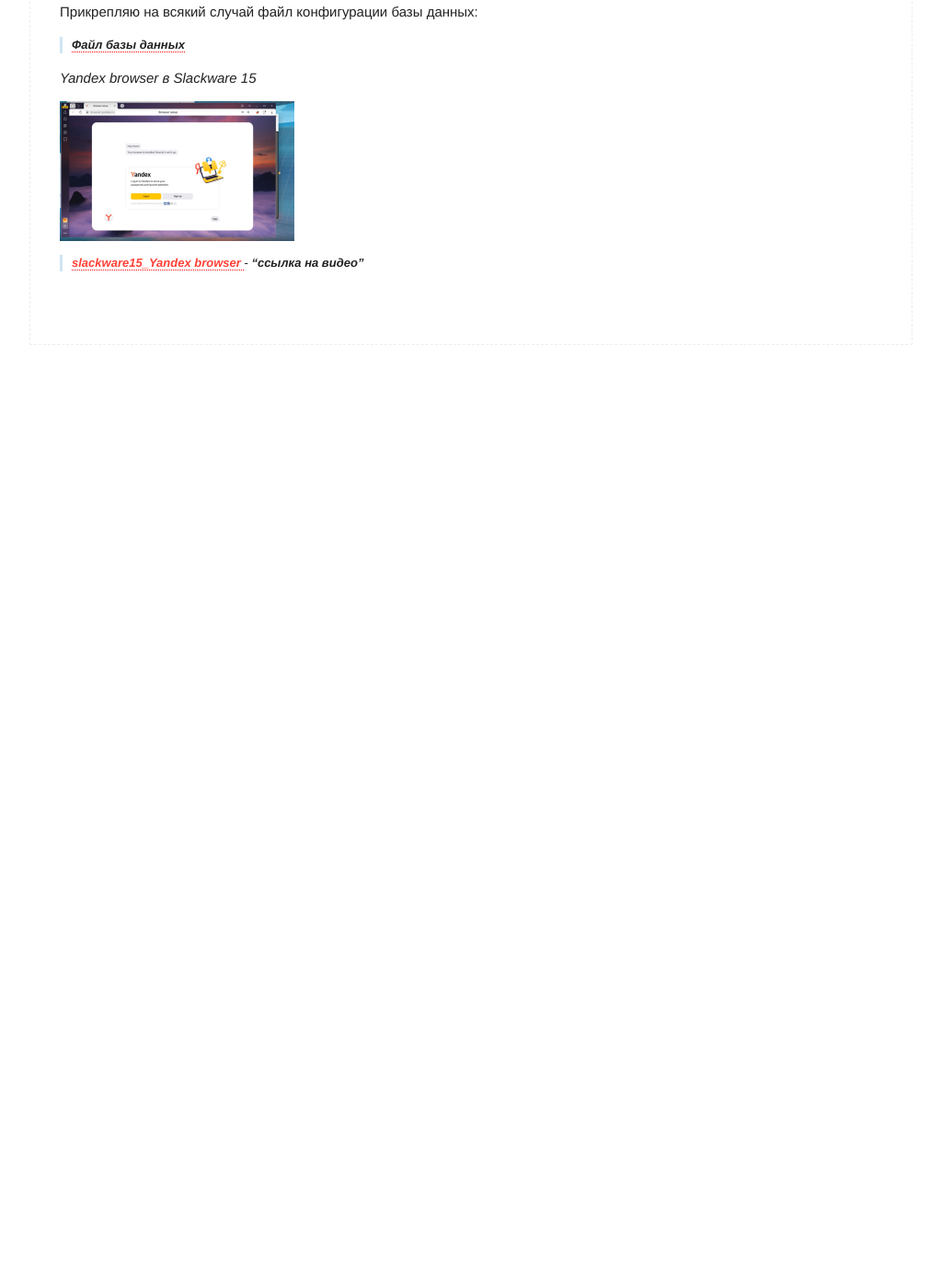
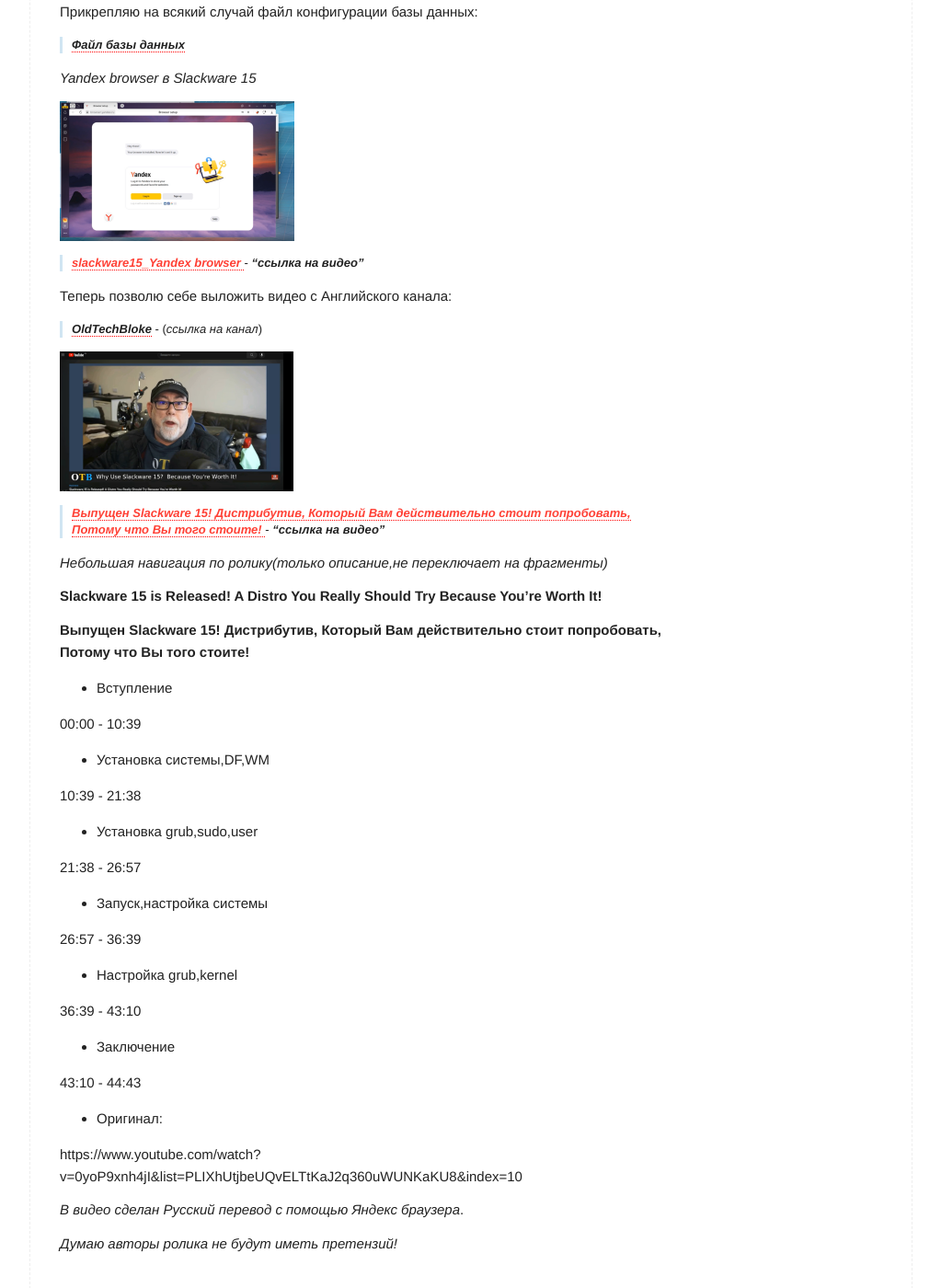
Before and after one commit to EvgenyShulyak/EvgenyShulyak.github.io, a Jekyll site: the page built from _posts/2022-12-15-About_Slackware.md, in a window 1280 px wide and 1400 px high, scrolled down 2648 px. Shown: the whole window at 92% size, without its empty margins (128-1151 px from the left). Built offline with Jekyll 4.4.1, drawn with Linux system fonts in a browser that asks for light colours; before the commit the page ends 3163 px from its top, so only the background shows below that.

Commit message:
Update 2022-12-15-About_Slackware.md
123

```diff
--- a/_posts/2022-12-15-About_Slackware.md
+++ b/_posts/2022-12-15-About_Slackware.md
@@ -106,3 +106,51 @@
 ![](/image/for_video/yandex_browser.png)
 ><a class="red" href="https://disk.yandex.ru/i/zY7wfofRQpGj2g" target="_blank" >***slackware15_Yandex browser*** </a> -
 >***"ссылка на видео"***
+
+
+
+Теперь позволю себе выложить видео с Английского канала:
+
+>***[OldTechBloke](https://www.youtube.com/watch?v=TyCR6Bh5yjs&list=PLIXhUtjbeUQvELTtKaJ2q360uWUNKaKU8)*** - (*ссылка на канал*)
+
+![](/image/for_video/Slackware_15_is_Released.png)
+><a class="red" href="https://disk.yandex.ru/i/cDrAc7hqn8Jovw" target="_blank" >***Выпущен Slackware 15! Дистрибутив, Который Вам действительно стоит попробовать, Потому что Вы того стоите!*** </a> -
+>***"ссылка на видео"***
+
+*Небольшая навигация по ролику(только описание,не переключает на фрагменты)*
+
+**Slackware 15 is Released! A Distro You Really Should Try Because You're Worth It!**
+
+**Выпущен Slackware 15! Дистрибутив, Который Вам действительно стоит попробовать, Потому что Вы того стоите!**
+
+- Вступление
+
+00:00 - 10:39
+
+- Установка системы,DF,WM
+
+10:39 - 21:38
+
+- Установка grub,sudo,user
+
+21:38 - 26:57
+
+- Запуск,настройка системы
+
+26:57 - 36:39
+
+- Настройка grub,kernel
+
+36:39 - 43:10
+
+- Заключение
+
+43:10 - 44:43
+
+- Оригинал:
+
+https://www.youtube.com/watch?v=0yoP9xnh4jI&list=PLIXhUtjbeUQvELTtKaJ2q360uWUNKaKU8&index=10
+
+*В видео сделан Русский перевод с помощью Яндекс браузера*.
+
+*Думаю авторы ролика не будут иметь претензий!*
```
